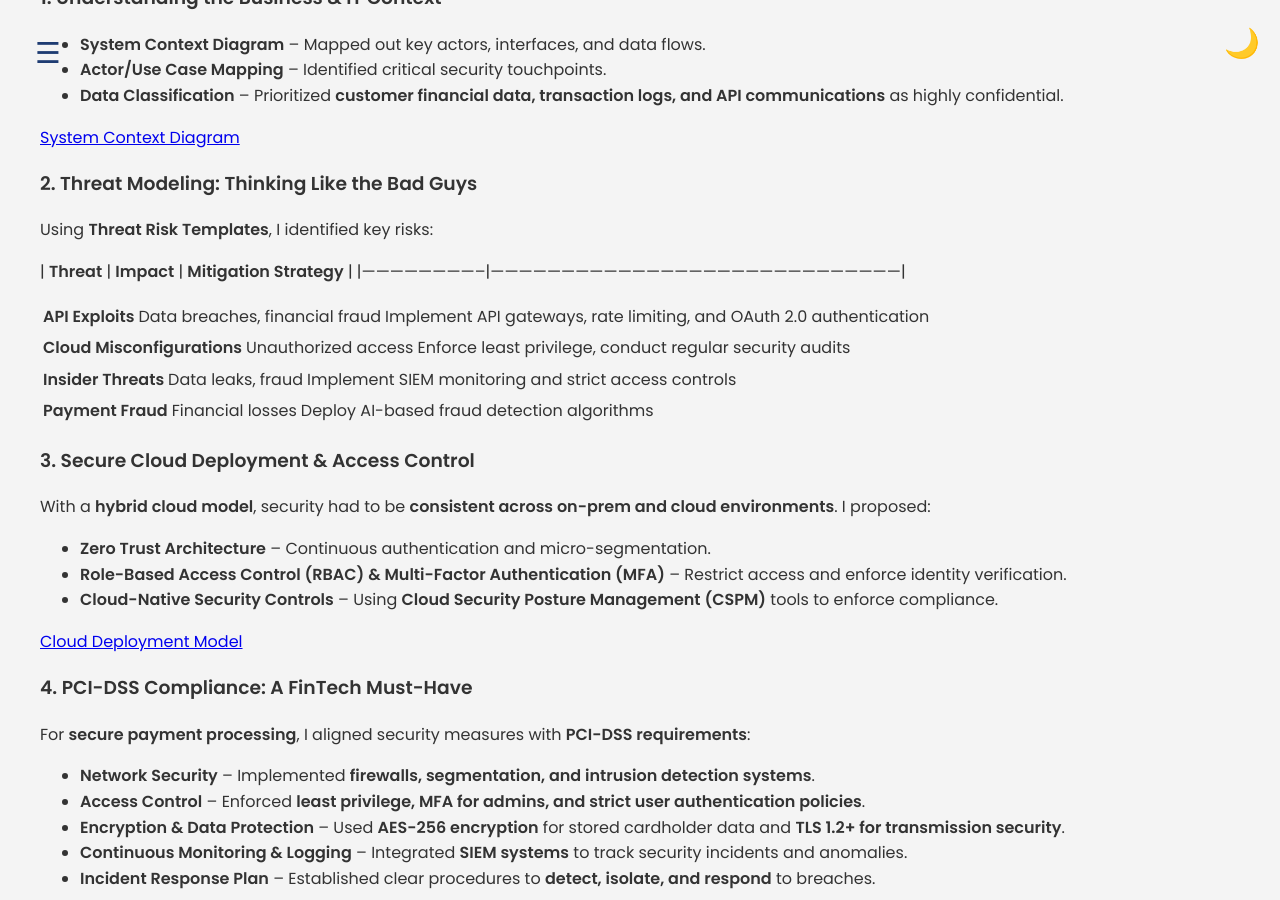
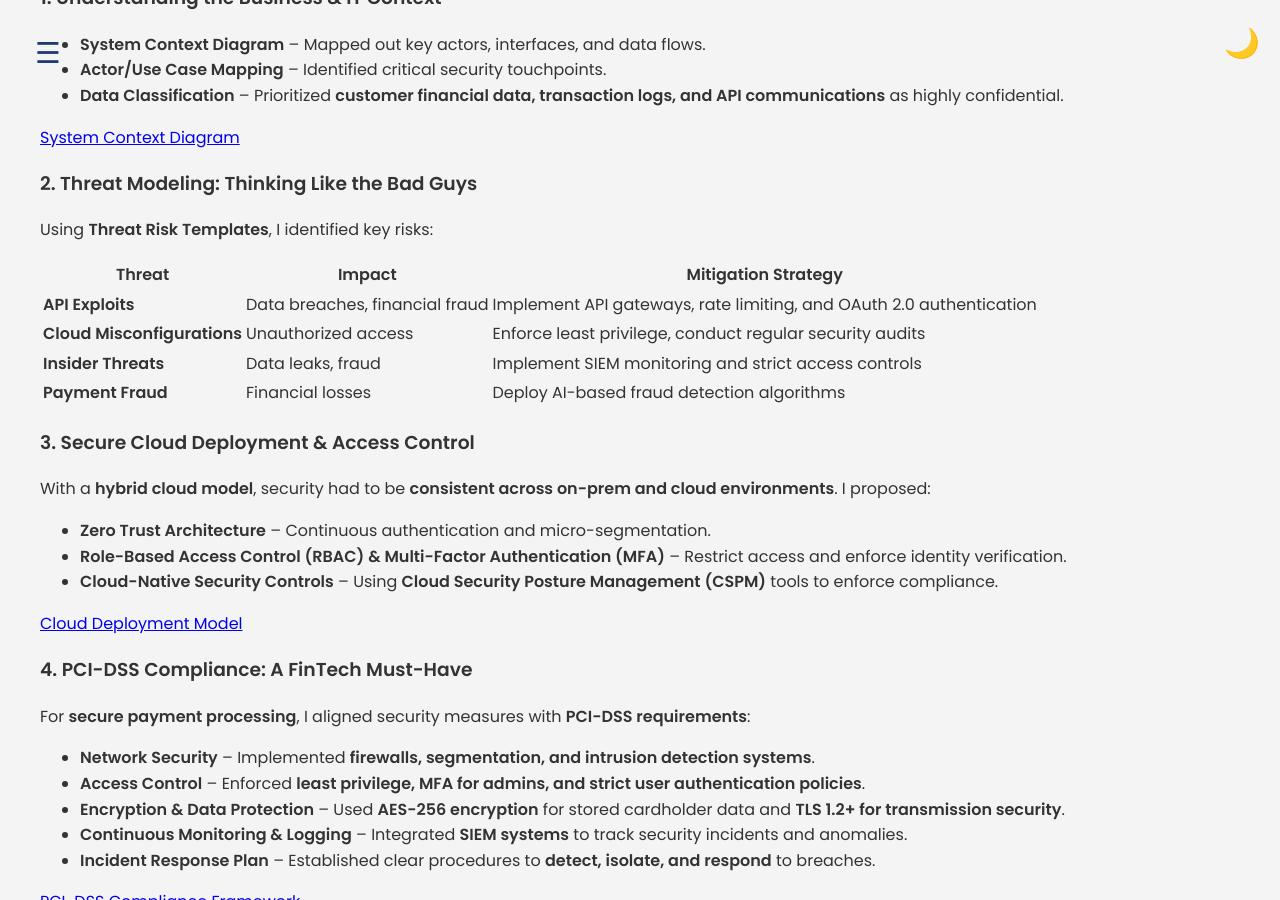
Before and after one commit to barrryblock/barrryblock.github.io, a Jekyll site: the page built from _posts/2025-03-13-securing-fintech.md, in a window 1280 px wide and 900 px high, scrolled down 1041 px. Built offline with Jekyll 4.4.1, drawn with Linux system fonts in a browser that asks for light colours; our own code applies the rules of GitHub Pages for plain Markdown files.

Commit message:
table fix

```diff
--- a/_posts/2025-03-13-securing-fintech.md
+++ b/_posts/2025-03-13-securing-fintech.md
@@ -51,15 +51,12 @@ So, how did I tackle this challenge? Here's a glimpse into my process:
 Using **Threat Risk Templates**, I identified key risks:
 
 | **Threat**               | **Impact**                | **Mitigation Strategy**                                      |
-|--------------------------|---------------------------------------------------------------------------------------|
+|--------------------------|--------------------------|-------------------------------------------------------------|
+| **API Exploits**         | Data breaches, financial fraud | Implement API gateways, rate limiting, and OAuth 2.0 authentication |
+| **Cloud Misconfigurations** | Unauthorized access      | Enforce least privilege, conduct regular security audits   |
+| **Insider Threats**      | Data leaks, fraud        | Implement SIEM monitoring and strict access controls       |
+| **Payment Fraud**        | Financial losses         | Deploy AI-based fraud detection algorithms                 |
 
-| **API Exploits**         | Data breaches, financial fraud | Implement API gateways, rate limiting, and OAuth 2.0 authentication |
-
-| **Cloud Misconfigurations** | Unauthorized access      | Enforce least privilege, conduct regular security audits   |
-
-| **Insider Threats**      | Data leaks, fraud        | Implement SIEM monitoring and strict access controls       |
-
-| **Payment Fraud**        | Financial losses         | Deploy AI-based fraud detection algorithms                 |
 
 
 
```
